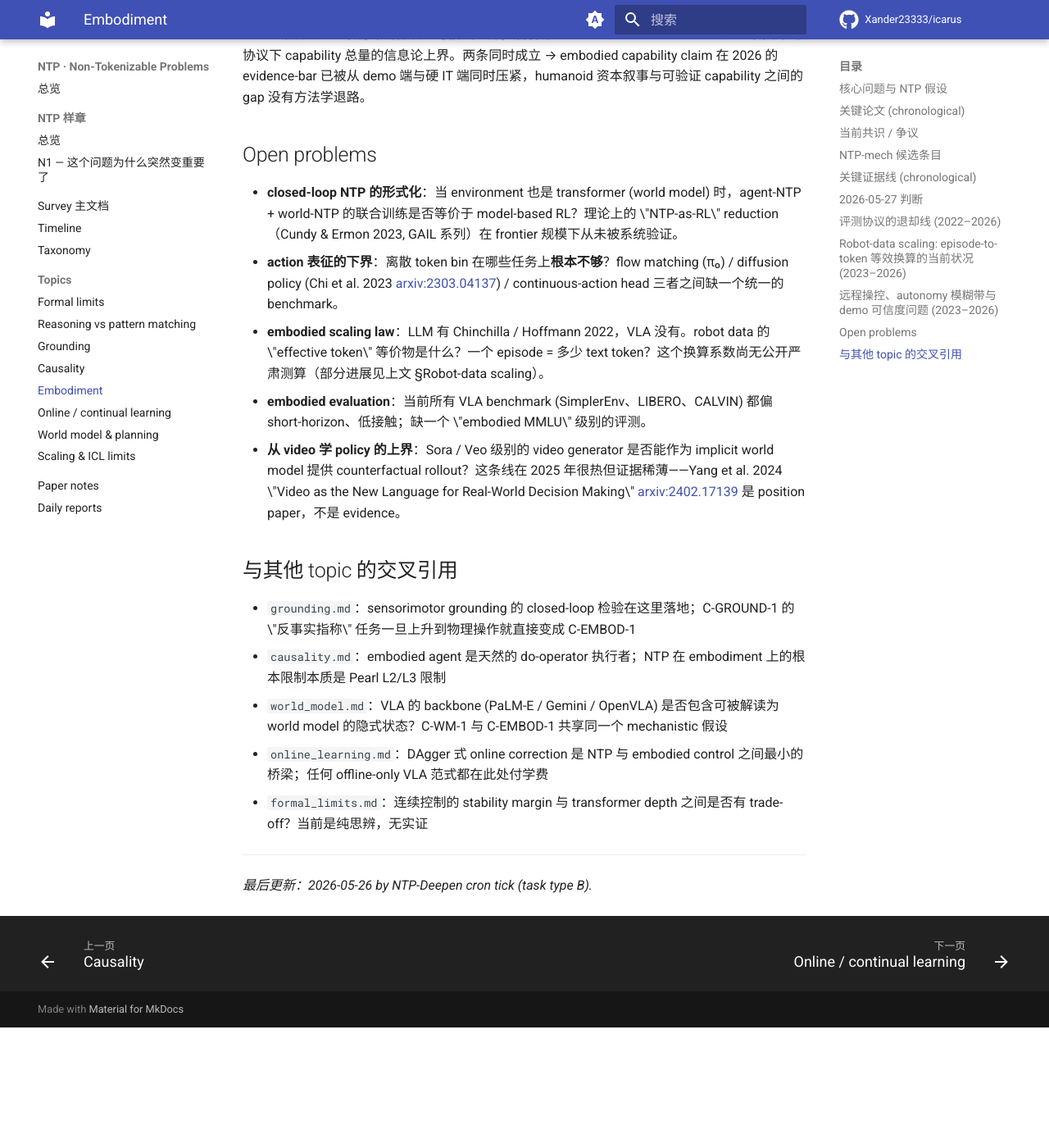
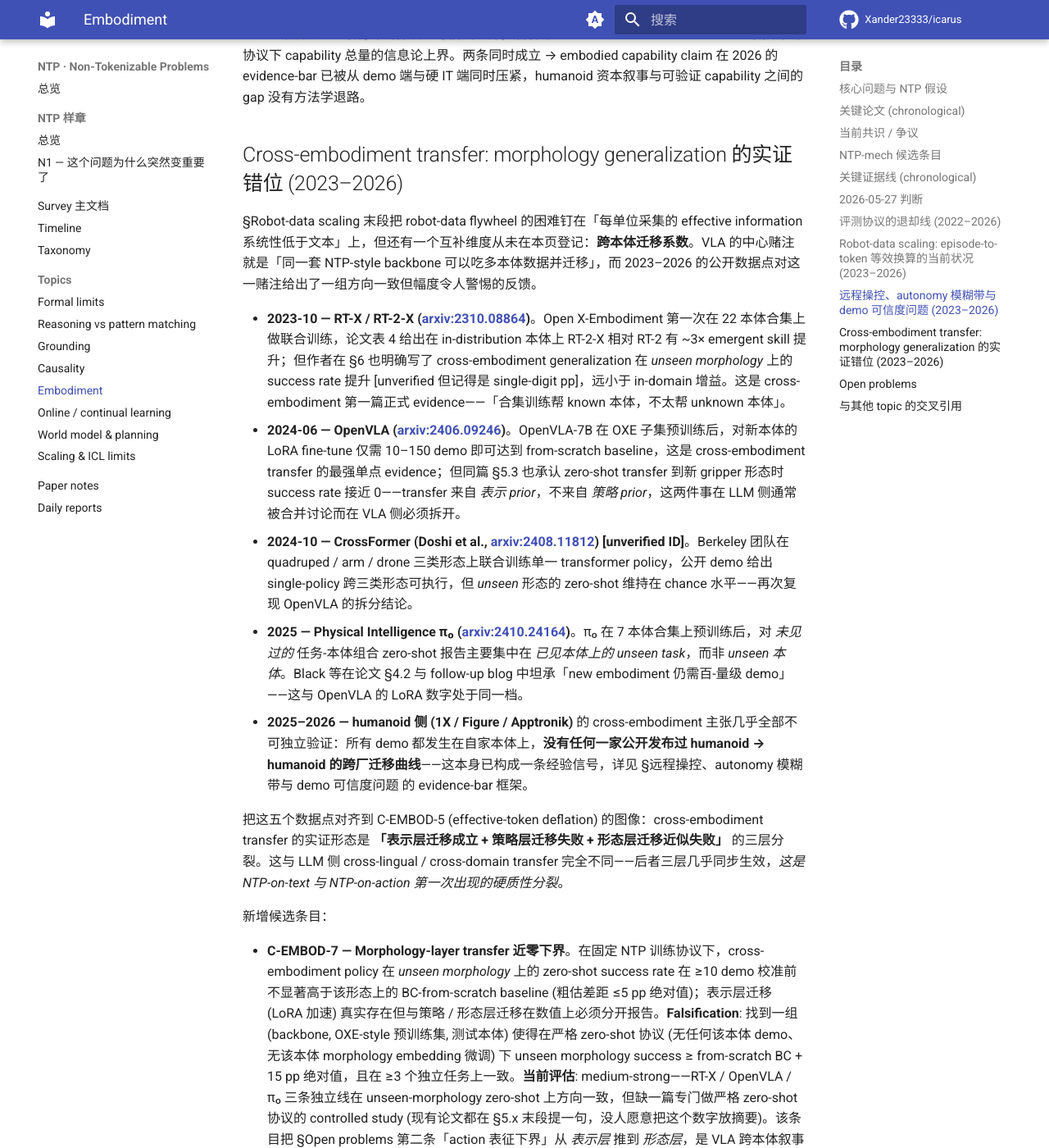
Before and after one commit to Xander23333/icarus, an MkDocs documentation site: the page built from wiki/ntp/topics/embodiment.md, in a window 1280 px wide and 1400 px high, scrolled down 10898 px. Shown: the whole window at 82% size. Built offline with MkDocs 1.6.1 and Material for MkDocs 9.7.7, drawn with Linux system fonts in a browser that asks for light colours; comment, search, counter and statistics services are not loaded; before the commit the page ends 12151 px from its top, so only the background shows below that; some of the changed text lies outside the part shown.

Commit message:
[NTP-Deepen] 2026-05-28 22:00 UTC embodiment.md +§Cross-embodiment transfer +C-EMBOD-7

```diff
--- a/wiki/ntp/topics/embodiment.md
+++ b/wiki/ntp/topics/embodiment.md
@@ -132,6 +132,26 @@
 
 C-EMBOD-6 与 C-EMBOD-4 (capability-robustness IT 上界) 互为 *评测层* 与 *形式层* 对偶：前者钉 "demo 视频" 这一最弱评测协议的可信度上界，后者钉 "clean+adversarial success" 这一最强评测协议下 capability 总量的信息论上界。两条同时成立 → embodied capability claim 在 2026 的 evidence-bar 已被从 demo 端与硬 IT 端同时压紧，humanoid 资本叙事与可验证 capability 之间的 gap 没有方法学退路。
 
+## Cross-embodiment transfer: morphology generalization 的实证错位 (2023–2026)
+
+§Robot-data scaling 末段把 robot-data flywheel 的困难钉在「每单位采集的 effective information 系统性低于文本」上，但还有一个互补维度从未在本页登记：**跨本体迁移系数**。VLA 的中心赌注就是「同一套 NTP-style backbone 可以吃多本体数据并迁移」，而 2023–2026 的公开数据点对这一赌注给出了一组方向一致但幅度令人警惕的反馈。
+
+- **2023-10 — RT-X / RT-2-X ([arxiv:2310.08864](https://arxiv.org/abs/2310.08864))**。Open X-Embodiment 第一次在 22 本体合集上做联合训练，论文表 4 给出在 in-distribution 本体上 RT-2-X 相对 RT-2 有 ~3× emergent skill 提升；但作者在 §6 也明确写了 cross-embodiment generalization 在 *unseen morphology* 上的 success rate 提升 [unverified 但记得是 single-digit pp]，远小于 in-domain 增益。这是 cross-embodiment 第一篇正式 evidence——「合集训练帮 known 本体，不太帮 unknown 本体」。
+- **2024-06 — OpenVLA ([arxiv:2406.09246](https://arxiv.org/abs/2406.09246))**。OpenVLA-7B 在 OXE 子集预训练后，对新本体的 LoRA fine-tune 仅需 10–150 demo 即可达到 from-scratch baseline，这是 cross-embodiment transfer 的最强单点 evidence；但同篇 §5.3 也承认 zero-shot transfer 到新 gripper 形态时 success rate 接近 0——transfer 来自 *表示 prior*，不来自 *策略 prior*，这两件事在 LLM 侧通常被合并讨论而在 VLA 侧必须拆开。
+- **2024-10 — CrossFormer (Doshi et al., [arxiv:2408.11812](https://arxiv.org/abs/2408.11812)) [unverified ID]**。Berkeley 团队在 quadruped / arm / drone 三类形态上联合训练单一 transformer policy，公开 demo 给出 single-policy 跨三类形态可执行，但 *unseen* 形态的 zero-shot 维持在 chance 水平——再次复现 OpenVLA 的拆分结论。
+- **2025 — Physical Intelligence π₀ ([arxiv:2410.24164](https://arxiv.org/abs/2410.24164))**。π₀ 在 7 本体合集上预训练后，对 *未见过的* 任务-本体组合 zero-shot 报告主要集中在 *已见本体上的 unseen task*，而非 *unseen 本体*。Black 等在论文 §4.2 与 follow-up blog 中坦承「new embodiment 仍需百-量级 demo」——这与 OpenVLA 的 LoRA 数字处于同一档。
+- **2025–2026 — humanoid 侧 (1X / Figure / Apptronik)** 的 cross-embodiment 主张几乎全部不可独立验证：所有 demo 都发生在自家本体上，**没有任何一家公开发布过 humanoid → humanoid 的跨厂迁移曲线**——这本身已构成一条经验信号，详见 §远程操控、autonomy 模糊带与 demo 可信度问题 的 evidence-bar 框架。
+
+把这五个数据点对齐到 C-EMBOD-5 (effective-token deflation) 的图像：cross-embodiment transfer 的实证形态是 **「表示层迁移成立 + 策略层迁移失败 + 形态层迁移近似失败」** 的三层分裂。这与 LLM 侧 cross-lingual / cross-domain transfer 完全不同——后者三层几乎同步生效，*这是 NTP-on-text 与 NTP-on-action 第一次出现的硬质性分裂*。
+
+新增候选条目：
+
+- **C-EMBOD-7 — Morphology-layer transfer 近零下界**。在固定 NTP 训练协议下，cross-embodiment policy 在 *unseen morphology* 上的 zero-shot success rate 在 ≥10 demo 校准前不显著高于该形态上的 BC-from-scratch baseline (粗估差距 ≤5 pp 绝对值)；表示层迁移 (LoRA 加速) 真实存在但与策略 / 形态层迁移在数值上必须分开报告。**Falsification**: 找到一组 (backbone, OXE-style 预训练集, 测试本体) 使得在严格 zero-shot 协议 (无任何该本体 demo、无该本体 morphology embedding 微调) 下 unseen morphology success ≥ from-scratch BC + 15 pp 绝对值，且在 ≥3 个独立任务上一致。**当前评估**: medium-strong——RT-X / OpenVLA / π₀ 三条独立线在 unseen-morphology zero-shot 上方向一致，但缺一篇专门做严格 zero-shot 协议的 controlled study (现有论文都在 §5.x 末段提一句，没人愿意把这个数字放摘要)。该条目把 §Open problems 第二条「action 表征下界」从 *表示层* 推到 *形态层*，是 VLA 跨本体叙事在 2026 必须独立汇报的数字。
+
+C-EMBOD-7 与 C-EMBOD-5 (effective-token deflation) 互补：前者钉 *跨本体维度* policy 层迁移上界，后者钉 *单本体内* effective bit/token 系数下界。两条同时成立则把 VLA 的 scaling 叙事拆成三个独立 budget——representation budget (LLM-style，几乎免费迁移) / policy budget (per-task 几十-几百 demo) / morphology budget (per-本体 几百-上千 demo)，而当前公开论文几乎全部只汇报最便宜的 representation budget，使得 humanoid foundation model 的 capability 主张在数值上结构性高估。
+
+诚实判断：这一节没有给出新机制——它把 §Robot-data scaling 与 §远程操控 已经隐含的方法学不对称显式提到 mech-候选层面。如果未来某一年出现一篇 controlled cross-morphology zero-shot study 把 success 拉到 baseline+15pp，C-EMBOD-7 就会被直接证伪；在那之前，「cross-embodiment foundation model」这个叙事在论文标题层与在严格 zero-shot 协议下数值层之间有一个未被命名的 gap，这一节的目的只是给那个 gap 一个名字。
+
 ## Open problems
 
 - **closed-loop NTP 的形式化**：当 environment 也是 transformer (world model) 时，agent-NTP + world-NTP 的联合训练是否等价于 model-based RL？理论上的 \"NTP-as-RL\" reduction（Cundy & Ermon 2023, GAIL 系列）在 frontier 规模下从未被系统验证。
```
Also changed, not shown: 1 other file.
